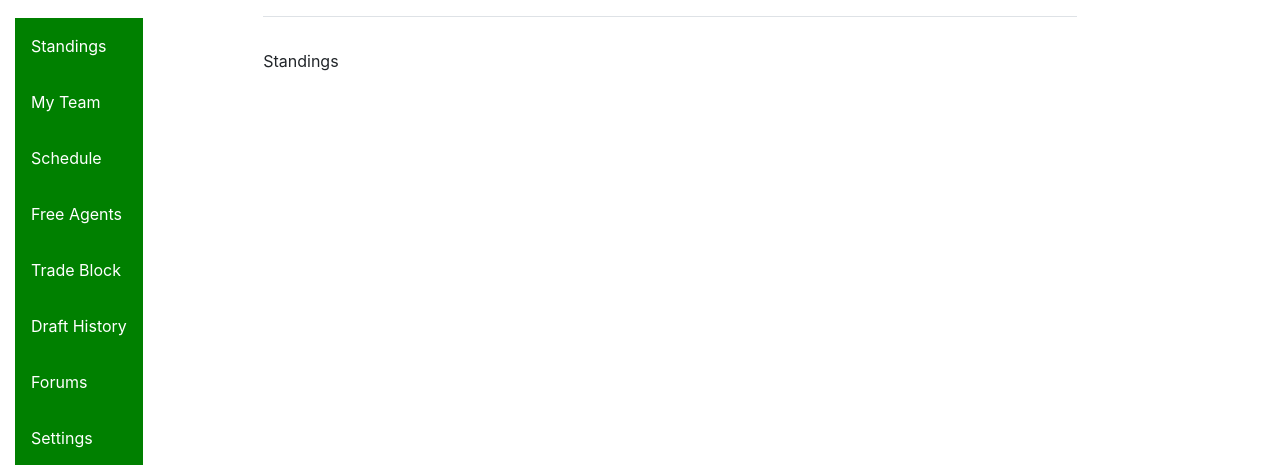
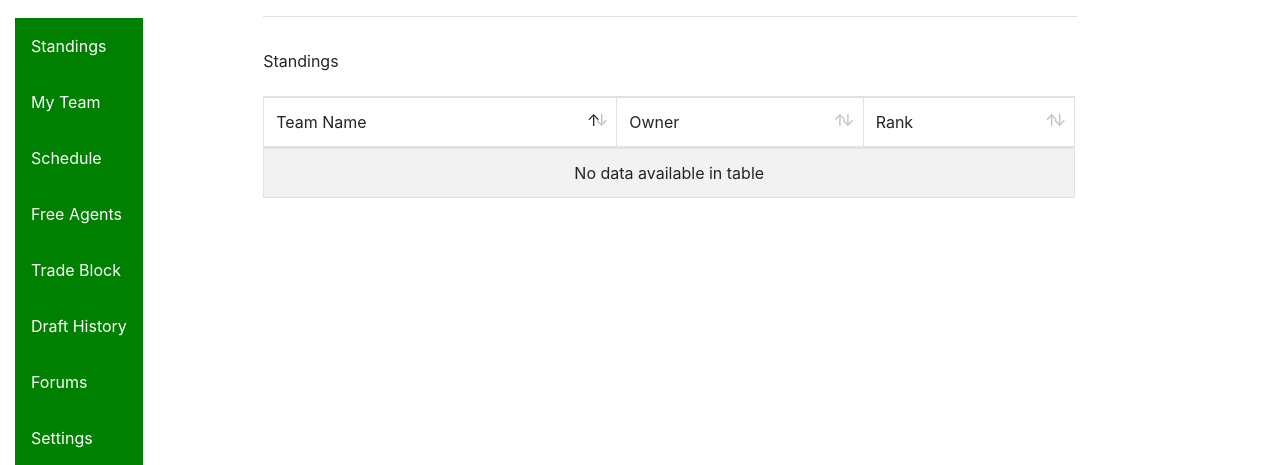
Before and after one commit to DBN16CO/FantasyWeb, a Django app: template FantasyWeb/templates/league_standings.html in a window 1280 px wide. Shown: the part 132-597 px from the top of the page. Run offline with Django 3.2, Linux system fonts and the light colour scheme; the template is opened without the code that fills it, so the values that code supplies are empty; some libraries are stand-ins or nearby versions.

Commit message:
standings table progress

```diff
--- /dev/null
+++ b/FantasyWeb/static/js/league_standings.js
@@ -0,0 +1,8 @@
+$(document).ready(function(){
+	var dtSettings = {
+		"searching": false,
+		"paging": false,
+		"info": false
+	};
+	$("#standings-table").DataTable(dtSettings);
+});
--- a/FantasyWeb/templates/league_standings.html
+++ b/FantasyWeb/templates/league_standings.html
@@ -2,9 +2,30 @@
 
 {% block league_content %}
 {% load static %}
+<script src="{% static 'js/league_standings.js' %}"></script>
 
 <div id="content">
 	<p>Standings</p>
+
+	<table id="standings-table" class="table table-striped table-bordered dataTable">
+		<thead>
+			<tr>
+				<td>Team Name</td>
+				<td>Owner</td>
+				<td>Rank</td>
+			</tr>
+		</thead>
+
+		<tbody>
+			{% for owner in league_members %}
+				<tr>
+					<td>{{ owner.team_name }}</td>
+					<td>{{ owner.member.username }}</td>
+					<td>1</td>
+				</tr>
+			{% endfor %}
+		</tbody>
+	</table>
 </div>
 
 
--- a/League/league_helper.py
+++ b/League/league_helper.py
@@ -16,3 +16,6 @@ def get_free_agents(league_id):
 	free_agents = Player.objects.filter().exclude(id__in=taken_players)
 
 	return free_agents
+
+def get_all_league_members(league_id):
+	return League_Member.objects.filter(league__pk=league_id)
--- a/League/views.py
+++ b/League/views.py
@@ -1,7 +1,7 @@
 from django.contrib.auth.decorators import login_required
 from django.shortcuts import render
 from django.http import HttpResponseRedirect
-from League.league_helper import get_league_member, get_league, get_free_agents
+from League.league_helper import get_league_member, get_all_league_members, get_league, get_free_agents
 
 @login_required(login_url="/login")
 def get_league_standings(request, league_id):
@@ -10,8 +10,10 @@ def get_league_standings(request, league_id):
 		return HttpResponseRedirect('/')
 
 	league = get_league(league_id)
+	league_members = get_all_league_members(league_id)
 
 	context = {"league_id": league_id, "league_name": league.name,
+			   "league_members": league_members,
 	           "active": "standings", "is_commish": league_member.is_commish}
 	return render(request, 'league_standings.html', context=context)
 
```
Also changed, not shown: League/tests/test_league_standings.py (+5 -0 lines).
